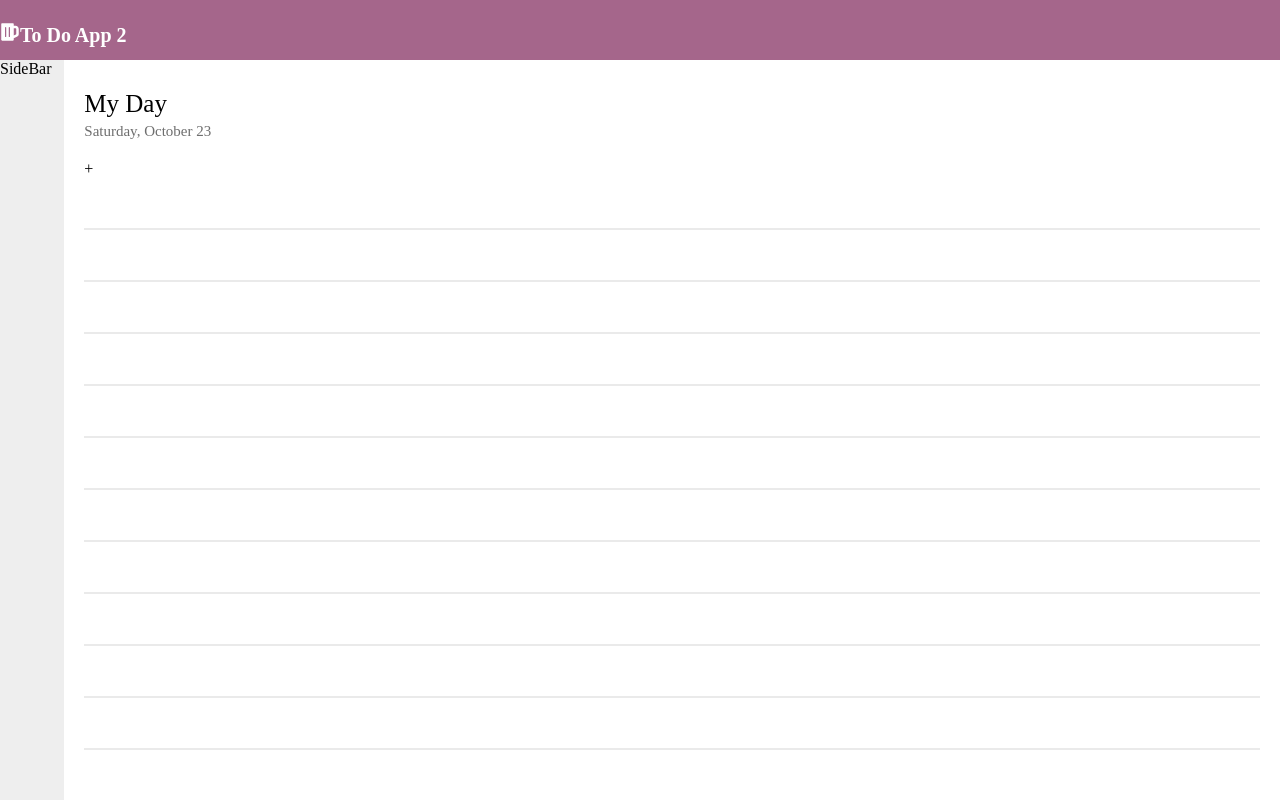
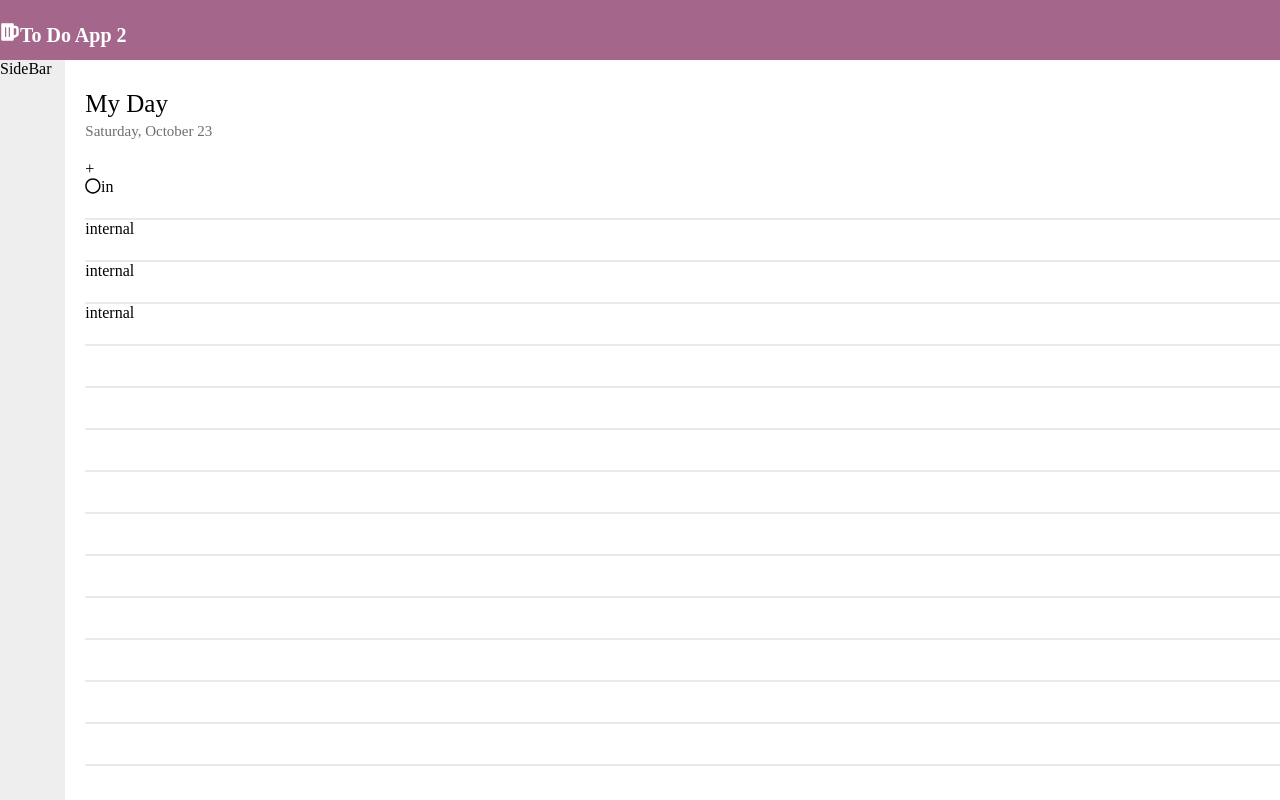
Before and after one commit to nerdjot/todo-app, a React (Create React App) app: page / in a window 1280 px wide. Built offline with nearby package versions, Linux system fonts and the light colour scheme.

Commit message:
3 files modified

```diff
--- a/src/components/List.js
+++ b/src/components/List.js
@@ -1,6 +1,7 @@
 import React, { useState, useEffect } from 'react';
 import '../styles/List.css';
 import AddComponent from './AddComponent';
+import { FaCheckCircle, FaRegCheckCircle, FaRegCircle } from 'react-icons/fa';
 
 const Body = () => {
   return (
@@ -9,6 +10,16 @@ const Body = () => {
       <div className="list-date">Saturday, October 23</div>
       <div className="list-view">
         <AddComponent></AddComponent>
+        <div className="list-actual">
+          <div className="internal">
+            <FaRegCircle />
+            <div className="internal-internal">in</div>
+          </div>
+          <div className="internal">internal</div>
+          <div className="internal">internal</div>
+          <div className="internal">internal</div>
+        </div>
+
         <div className="list-empty">
           <div></div>
           <div></div>
@@ -42,8 +53,6 @@ const Body = () => {
           <div></div>
           <div></div>
           <div></div>
-
-
         </div>
       </div>
     </div>
--- a/src/styles/Body.css
+++ b/src/styles/Body.css
@@ -6,7 +6,7 @@
   display: flex;
   justify-content: start;
   height: calc(100vh - 60px);
-  overflow-y: hidden;
+  /*overflow-y: hidden;*/
 }
 
 .side-bar {
--- a/src/styles/List.css
+++ b/src/styles/List.css
@@ -1,7 +1,6 @@
 .list-div {
   padding-top: 30px;
   padding-left: 20px;
-  padding-right: 20px;
   width: 100%;
 }
 
@@ -20,6 +19,23 @@
   height: 100%;
 }
 
+.list-actual {
+  width: 100%;
+  max-height: calc(100vh - 178px);
+  overflow-y: auto;
+}
+.list-actual div {
+  width: 100%;
+  height: 40px;
+  border-bottom: 2px solid #eaeaea;
+}
+
+.internal{
+  display:flex;
+  justify-content: space-between;
+}
+
+
 .list-empty {
   width: 100%;
   height: 100%;
@@ -30,6 +46,6 @@
 
 .list-empty div {
   width: 100%;
-  height: 50px;
+  height: 40px;
   border-bottom: 2px solid #eaeaea;
 }
```
